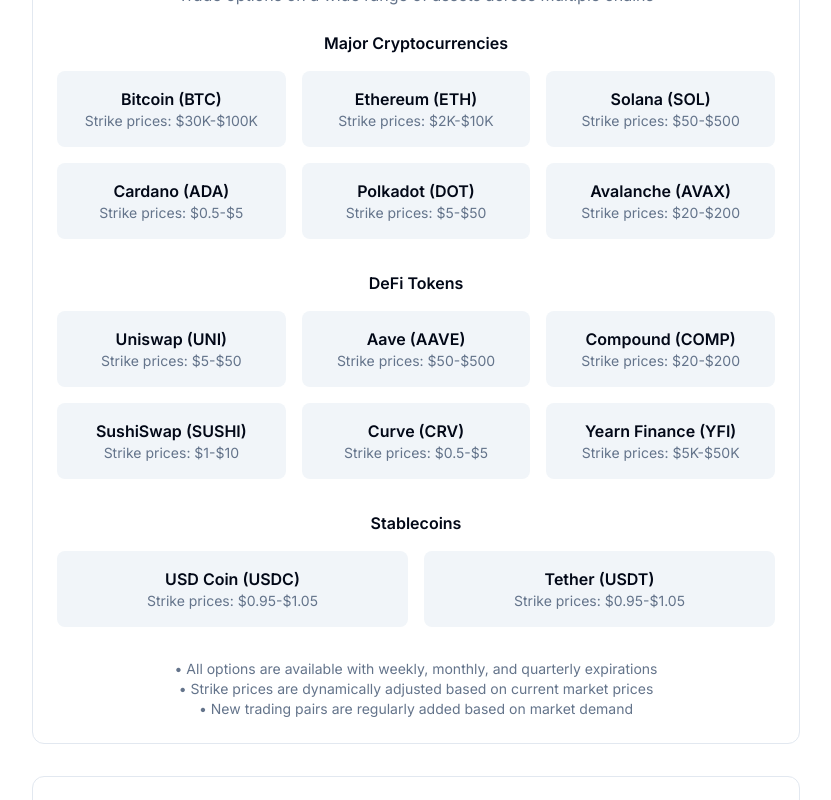
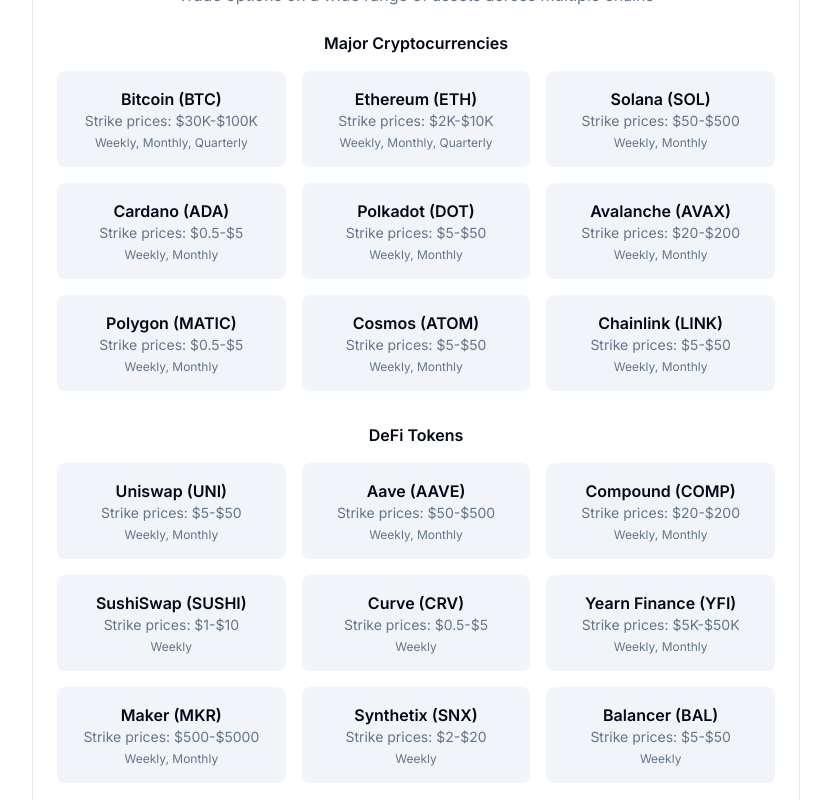
Before and after one commit to ArsCodeAmatoria/XOPT, a Next.js app in the folder frontend/: page / in a window 1280 px wide. Shown: the part 2860-3660 px from the top of the page, without its empty margins (224-1055 px from the left). Built offline with nearby package versions, Linux system fonts and the light colour scheme.

Commit message:
Add more trading pairs and detailed trading information

```diff
--- a/frontend/app/page.tsx
+++ b/frontend/app/page.tsx
@@ -111,26 +111,47 @@
                     <div className="bg-muted p-4 rounded-lg text-center">
                       <div className="font-semibold">Bitcoin (BTC)</div>
                       <p className="text-sm text-muted-foreground">Strike prices: $30K-$100K</p>
+                      <p className="text-xs text-muted-foreground mt-1">Weekly, Monthly, Quarterly</p>
                     </div>
                     <div className="bg-muted p-4 rounded-lg text-center">
                       <div className="font-semibold">Ethereum (ETH)</div>
                       <p className="text-sm text-muted-foreground">Strike prices: $2K-$10K</p>
+                      <p className="text-xs text-muted-foreground mt-1">Weekly, Monthly, Quarterly</p>
                     </div>
                     <div className="bg-muted p-4 rounded-lg text-center">
                       <div className="font-semibold">Solana (SOL)</div>
                       <p className="text-sm text-muted-foreground">Strike prices: $50-$500</p>
+                      <p className="text-xs text-muted-foreground mt-1">Weekly, Monthly</p>
                     </div>
                     <div className="bg-muted p-4 rounded-lg text-center">
                       <div className="font-semibold">Cardano (ADA)</div>
                       <p className="text-sm text-muted-foreground">Strike prices: $0.5-$5</p>
+                      <p className="text-xs text-muted-foreground mt-1">Weekly, Monthly</p>
                     </div>
                     <div className="bg-muted p-4 rounded-lg text-center">
                       <div className="font-semibold">Polkadot (DOT)</div>
                       <p className="text-sm text-muted-foreground">Strike prices: $5-$50</p>
+                      <p className="text-xs text-muted-foreground mt-1">Weekly, Monthly</p>
                     </div>
                     <div className="bg-muted p-4 rounded-lg text-center">
                       <div className="font-semibold">Avalanche (AVAX)</div>
                       <p className="text-sm text-muted-foreground">Strike prices: $20-$200</p>
+                      <p className="text-xs text-muted-foreground mt-1">Weekly, Monthly</p>
+                    </div>
+                    <div className="bg-muted p-4 rounded-lg text-center">
+                      <div className="font-semibold">Polygon (MATIC)</div>
+                      <p className="text-sm text-muted-foreground">Strike prices: $0.5-$5</p>
+                      <p className="text-xs text-muted-foreground mt-1">Weekly, Monthly</p>
+                    </div>
+                    <div className="bg-muted p-4 rounded-lg text-center">
+                      <div className="font-semibold">Cosmos (ATOM)</div>
+                      <p className="text-sm text-muted-foreground">Strike prices: $5-$50</p>
+                      <p className="text-xs text-muted-foreground mt-1">Weekly, Monthly</p>
+                    </div>
+                    <div className="bg-muted p-4 rounded-lg text-center">
+                      <div className="font-semibold">Chainlink (LINK)</div>
+                      <p className="text-sm text-muted-foreground">Strike prices: $5-$50</p>
+                      <p className="text-xs text-muted-foreground mt-1">Weekly, Monthly</p>
                     </div>
                   </div>
                 </div>
@@ -142,26 +163,47 @@
                     <div className="bg-muted p-4 rounded-lg text-center">
                       <div className="font-semibold">Uniswap (UNI)</div>
                       <p className="text-sm text-muted-foreground">Strike prices: $5-$50</p>
+                      <p className="text-xs text-muted-foreground mt-1">Weekly, Monthly</p>
                     </div>
                     <div className="bg-muted p-4 rounded-lg text-center">
                       <div className="font-semibold">Aave (AAVE)</div>
                       <p className="text-sm text-muted-foreground">Strike prices: $50-$500</p>
+                      <p className="text-xs text-muted-foreground mt-1">Weekly, Monthly</p>
                     </div>
                     <div className="bg-muted p-4 rounded-lg text-center">
                       <div className="font-semibold">Compound (COMP)</div>
                       <p className="text-sm text-muted-foreground">Strike prices: $20-$200</p>
+                      <p className="text-xs text-muted-foreground mt-1">Weekly, Monthly</p>
                     </div>
                     <div className="bg-muted p-4 rounded-lg text-center">
                       <div className="font-semibold">SushiSwap (SUSHI)</div>
                       <p className="text-sm text-muted-foreground">Strike prices: $1-$10</p>
+                      <p className="text-xs text-muted-foreground mt-1">Weekly</p>
                     </div>
                     <div className="bg-muted p-4 rounded-lg text-center">
                       <div className="font-semibold">Curve (CRV)</div>
                       <p className="text-sm text-muted-foreground">Strike prices: $0.5-$5</p>
+                      <p className="text-xs text-muted-foreground mt-1">Weekly</p>
                     </div>
                     <div className="bg-muted p-4 rounded-lg text-center">
                       <div className="font-semibold">Yearn Finance (YFI)</div>
                       <p className="text-sm text-muted-foreground">Strike prices: $5K-$50K</p>
+                      <p className="text-xs text-muted-foreground mt-1">Weekly, Monthly</p>
+                    </div>
+                    <div className="bg-muted p-4 rounded-lg text-center">
+                      <div className="font-semibold">Maker (MKR)</div>
+                      <p className="text-sm text-muted-foreground">Strike prices: $500-$5000</p>
+                      <p className="text-xs text-muted-foreground mt-1">Weekly, Monthly</p>
+                    </div>
+                    <div className="bg-muted p-4 rounded-lg text-center">
+                      <div className="font-semibold">Synthetix (SNX)</div>
+                      <p className="text-sm text-muted-foreground">Strike prices: $2-$20</p>
+                      <p className="text-xs text-muted-foreground mt-1">Weekly</p>
+                    </div>
+                    <div className="bg-muted p-4 rounded-lg text-center">
+                      <div className="font-semibold">Balancer (BAL)</div>
+                      <p className="text-sm text-muted-foreground">Strike prices: $5-$50</p>
+                      <p className="text-xs text-muted-foreground mt-1">Weekly</p>
                     </div>
                   </div>
                 </div>
@@ -173,10 +215,12 @@
                     <div className="bg-muted p-4 rounded-lg text-center">
                       <div className="font-semibold">USD Coin (USDC)</div>
                       <p className="text-sm text-muted-foreground">Strike prices: $0.95-$1.05</p>
+                      <p className="text-xs text-muted-foreground mt-1">Weekly, Monthly</p>
                     </div>
                     <div className="bg-muted p-4 rounded-lg text-center">
                       <div className="font-semibold">Tether (USDT)</div>
                       <p className="text-sm text-muted-foreground">Strike prices: $0.95-$1.05</p>
+                      <p className="text-xs text-muted-foreground mt-1">Weekly, Monthly</p>
                     </div>
                   </div>
                 </div>
@@ -189,6 +233,10 @@
                     • Strike prices are dynamically adjusted based on current market prices
                     <br />
                     • New trading pairs are regularly added based on market demand
+                    <br />
+                    • Minimum contract size varies by asset
+                    <br />
+                    • Liquidity requirements apply for market making
                   </p>
                 </div>
               </div>
```
